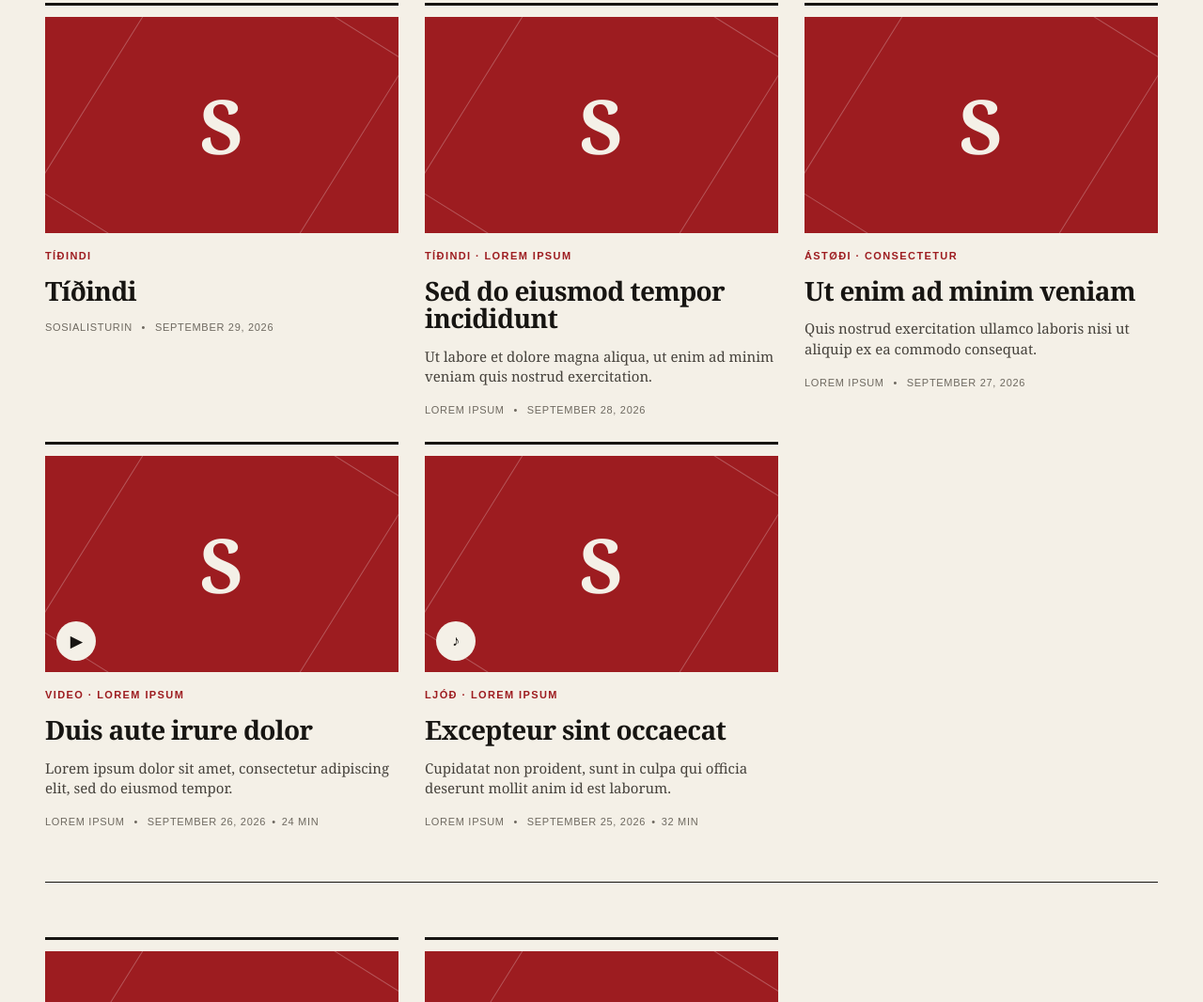
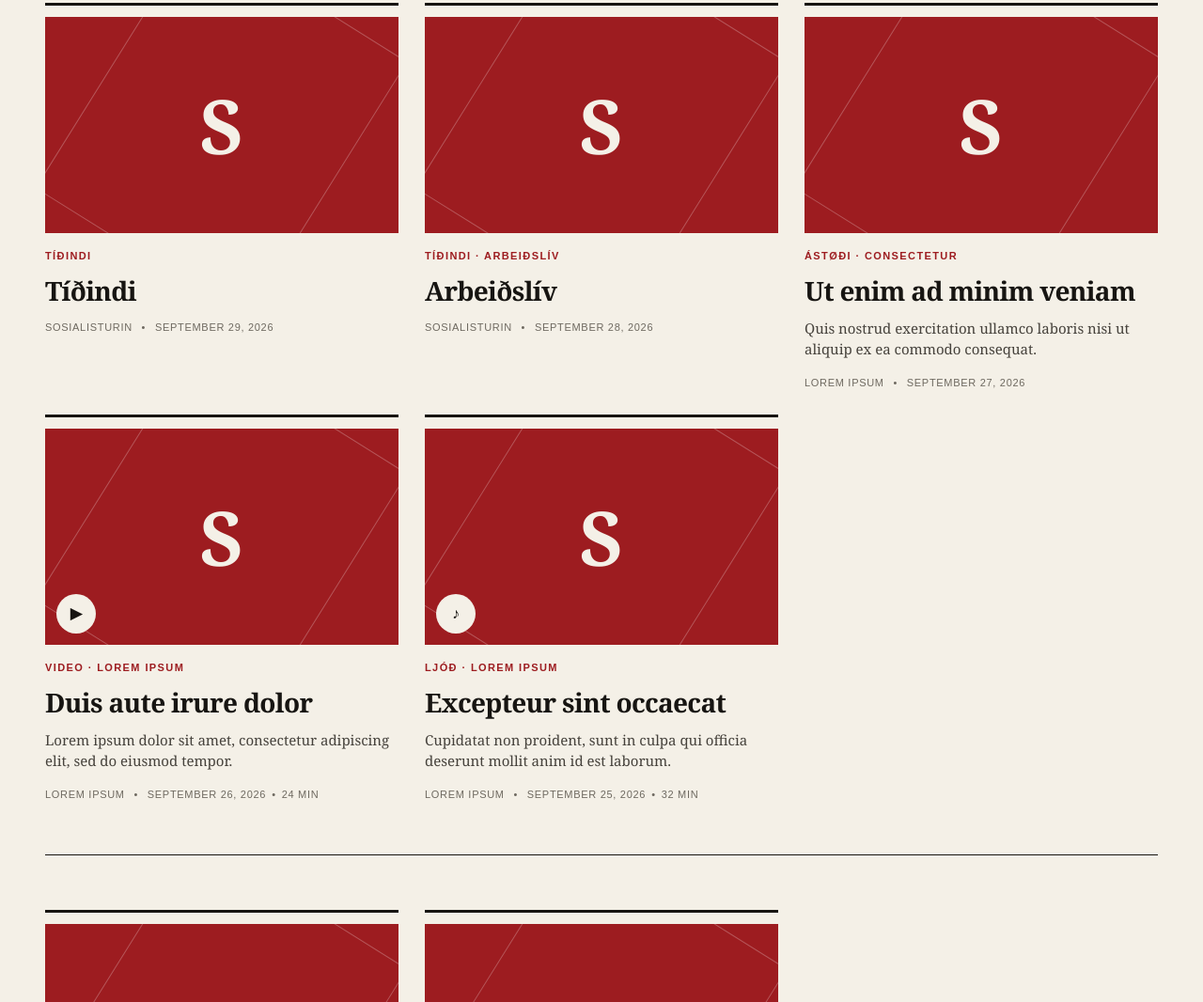
Before and after one commit to IngiRG/Sosialisturin, an Astro site: page /Sosialisturin/ in a window 1280 px wide. Shown: the part 942-2008 px from the top of the page at 94% size. Built offline with nearby package versions, Linux system fonts and the light colour scheme; Astro itself is replaced by a stand-in of ours.

Commit message:
content: clear placeholder article copy

```diff
--- a/src/content/posts/arbeidsliv.md
+++ b/src/content/posts/arbeidsliv.md
@@ -1,12 +1,9 @@
 ---
-title: "Sed do eiusmod tempor incididunt"
-description: "Ut labore et dolore magna aliqua, ut enim ad minim veniam quis nostrud exercitation."
+title: "Arbeiðslív"
+description: ""
 date: 2026-09-28
 category: "Tíðindi"
-section: "Lorem ipsum"
-author: "Lorem Ipsum"
-tags: ["ipsum"]
+section: "Arbeiðslív"
+author: "Sosialisturin"
+tags: []
 ---
-Lorem ipsum dolor sit amet, consectetur adipiscing elit. Sed do eiusmod tempor incididunt ut labore et dolore magna aliqua.
-
-Ut enim ad minim veniam, quis nostrud exercitation ullamco laboris nisi ut aliquip ex ea commodo consequat.
```
